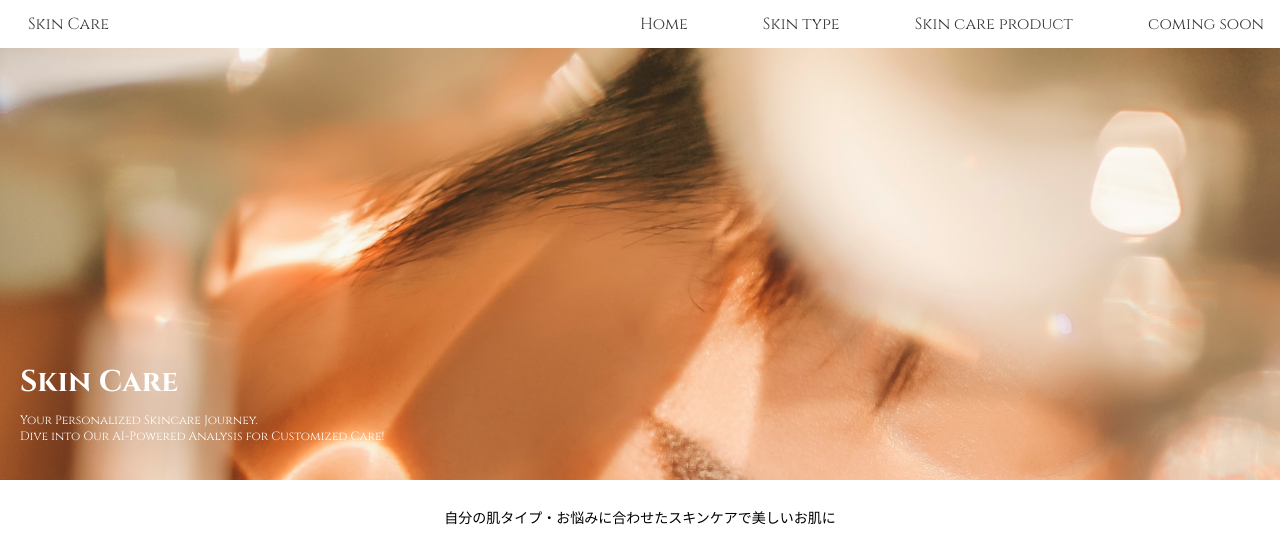
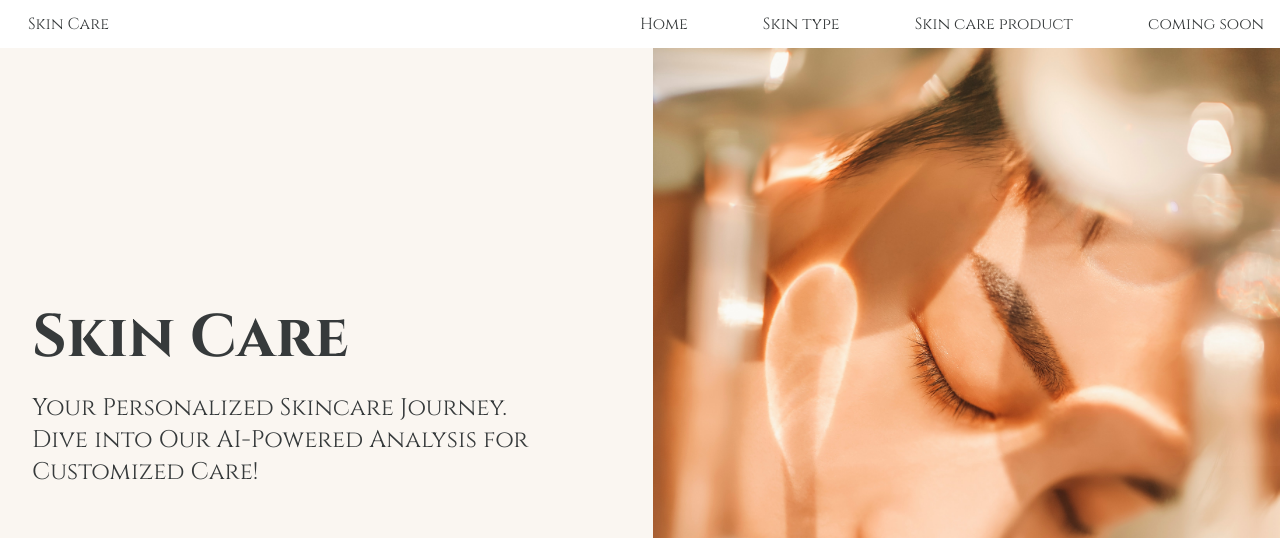
Before and after one commit to mikuweb/skincare-diagnose-app, a Next.js app: page / in a window 1280 px wide. Shown: the top 538 px of the page. Built offline with nearby package versions, Linux system fonts and the light colour scheme.

Commit message:
feat(component): KeyVisualを作成

```diff
--- a/src/app/page.tsx
+++ b/src/app/page.tsx
@@ -1,22 +1,10 @@
 import Contents from "@/components/Contents";
+import KeyVisual from "@/components/KeyVisual";
 
 export default function Home() {
   return (
     <>
-      <div
-        className="bg-no-repeat bg-cover flex flex-col gap-3 justify-end py-9 px-5 font-english text-white"
-        style={{
-          backgroundImage: `url('/images/kv.jpg')`,
-          height: "60vh",
-        }}
-      >
-        <h1 className="font-bold text-3xl">Skin Care</h1>
-        <p className="text-xs">
-          Your Personalized Skincare Journey.
-          <br />
-          Dive into Our AI-Powered Analysis for Customized Care!
-        </p>
-      </div>
+      <KeyVisual />
       <Contents />
     </>
   );
--- /dev/null
+++ b/src/components/KeyVisual/index.tsx
@@ -0,0 +1,45 @@
+import React from "react";
+
+const KeyVisual = () => {
+  return (
+    <>
+      {/* Mobile */}
+      <div
+        className="md:hidden bg-no-repeat bg-cover flex flex-col gap-3 justify-end py-9 px-5 font-english text-white"
+        style={{
+          backgroundImage: `url('/images/kv.jpg')`,
+          height: "60vh",
+        }}
+      >
+        <h1 className="font-bold text-3xl">Skin Care</h1>
+        <p className="text-xs">
+          Your Personalized Skincare Journey.
+          <br />
+          Dive into Our AI-Powered Analysis for Customized Care!
+        </p>
+      </div>
+
+      {/* Tablet, Desktop */}
+      <div className="hidden md:flex gap-6 w-full h-[748px] pt-12 font-english text-brown-100 bg-beige-100">
+        {/* 左 Title */}
+        <div className="flex flex-col gap-6 w-1/2 justify-center px-8">
+          <h1 className="font-bold text-6xl">Skin Care</h1>
+          <p className="text-2xl">
+            Your Personalized Skincare Journey.
+            <br />
+            Dive into Our AI-Powered Analysis for Customized Care!
+          </p>
+        </div>
+        {/* 右 Key-visual */}
+        <div
+          className="w-1/2 bg-cover"
+          style={{
+            backgroundImage: `url('/images/kv.jpg')`,
+          }}
+        ></div>
+      </div>
+    </>
+  );
+};
+
+export default KeyVisual;
```
